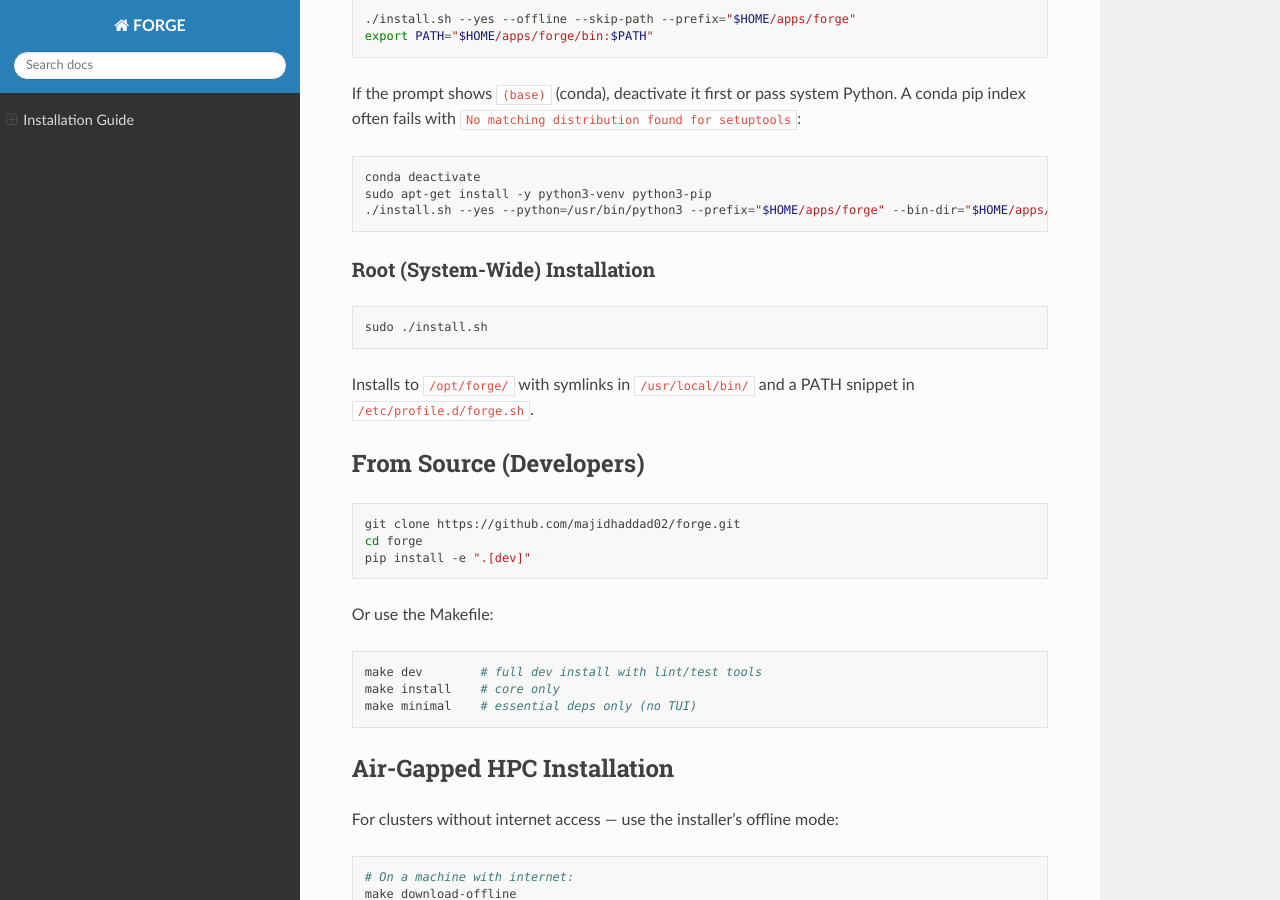
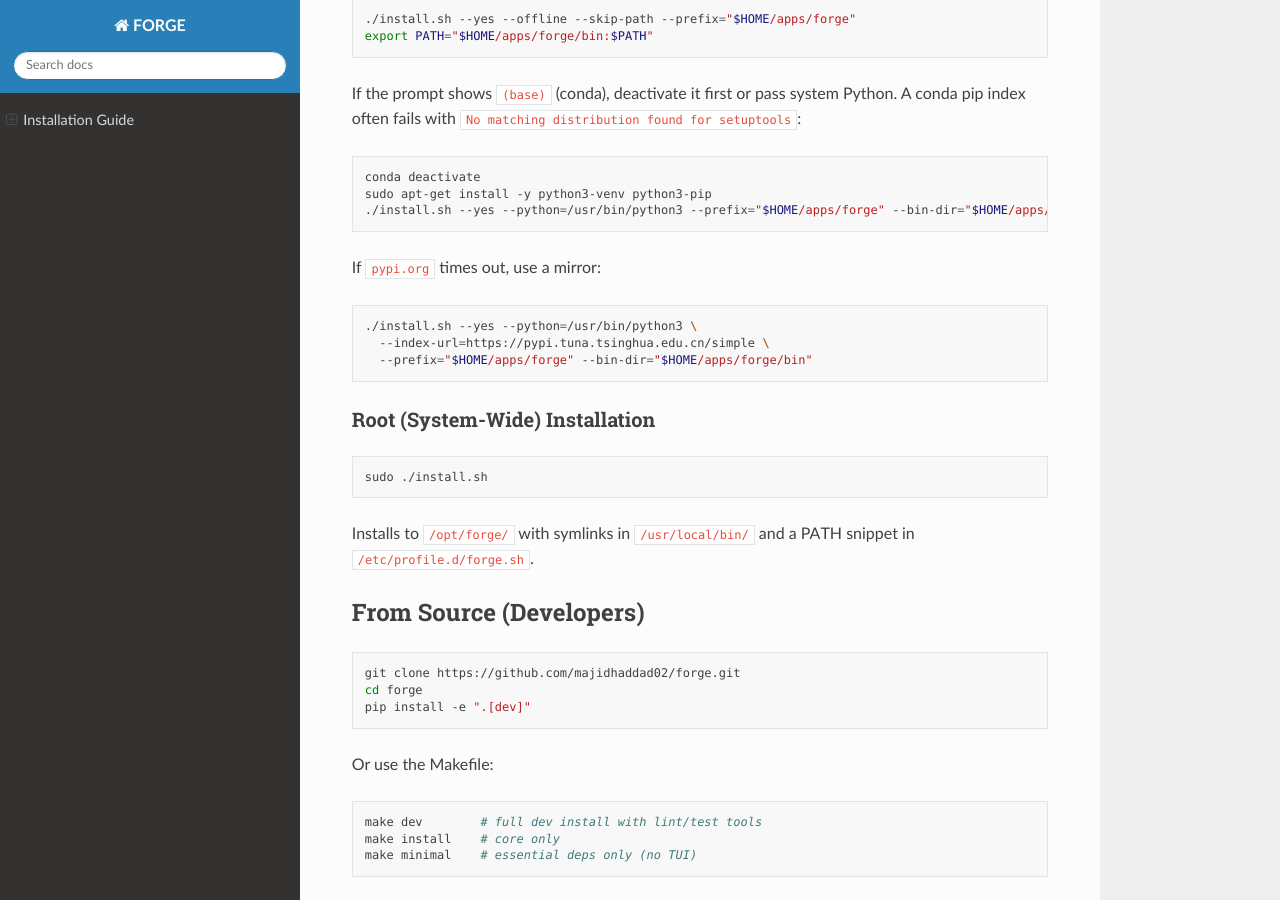
Before and after one commit to majidhaddad02/wien2k_gen, a Sphinx documentation site: the page built from docs/installation.md, in a window 1280 px wide and 900 px high, scrolled down 1275 px. Built offline with Sphinx 7.4.7 and the Read the Docs theme 3.1.0, drawn with Linux system fonts in a browser that asks for light colours.

Commit message:
fix: retry pip mirrors and skip PyPI during venv bootstrap
Create the venv without contacting pypi.org, then try Tsinghua/Aliyun
indexes when the default PyPI index times out.
Co-authored-by: monkeycode-ai <monkeycode-ai@chaitin.com>

````diff
--- a/docs/installation.md
+++ b/docs/installation.md
@@ -55,6 +55,13 @@ A conda pip index often fails with `No matching distribution found for setuptool
 conda deactivate
 sudo apt-get install -y python3-venv python3-pip
 ./install.sh --yes --python=/usr/bin/python3 --prefix="$HOME/apps/forge" --bin-dir="$HOME/apps/forge/bin"
+```
+
+If `pypi.org` times out, use a mirror:
+```bash
+./install.sh --yes --python=/usr/bin/python3 \
+  --index-url=https://pypi.tuna.tsinghua.edu.cn/simple \
+  --prefix="$HOME/apps/forge" --bin-dir="$HOME/apps/forge/bin"
 ```
 
 ### Root (System-Wide) Installation
````
Also changed, not shown: 1 other file.
